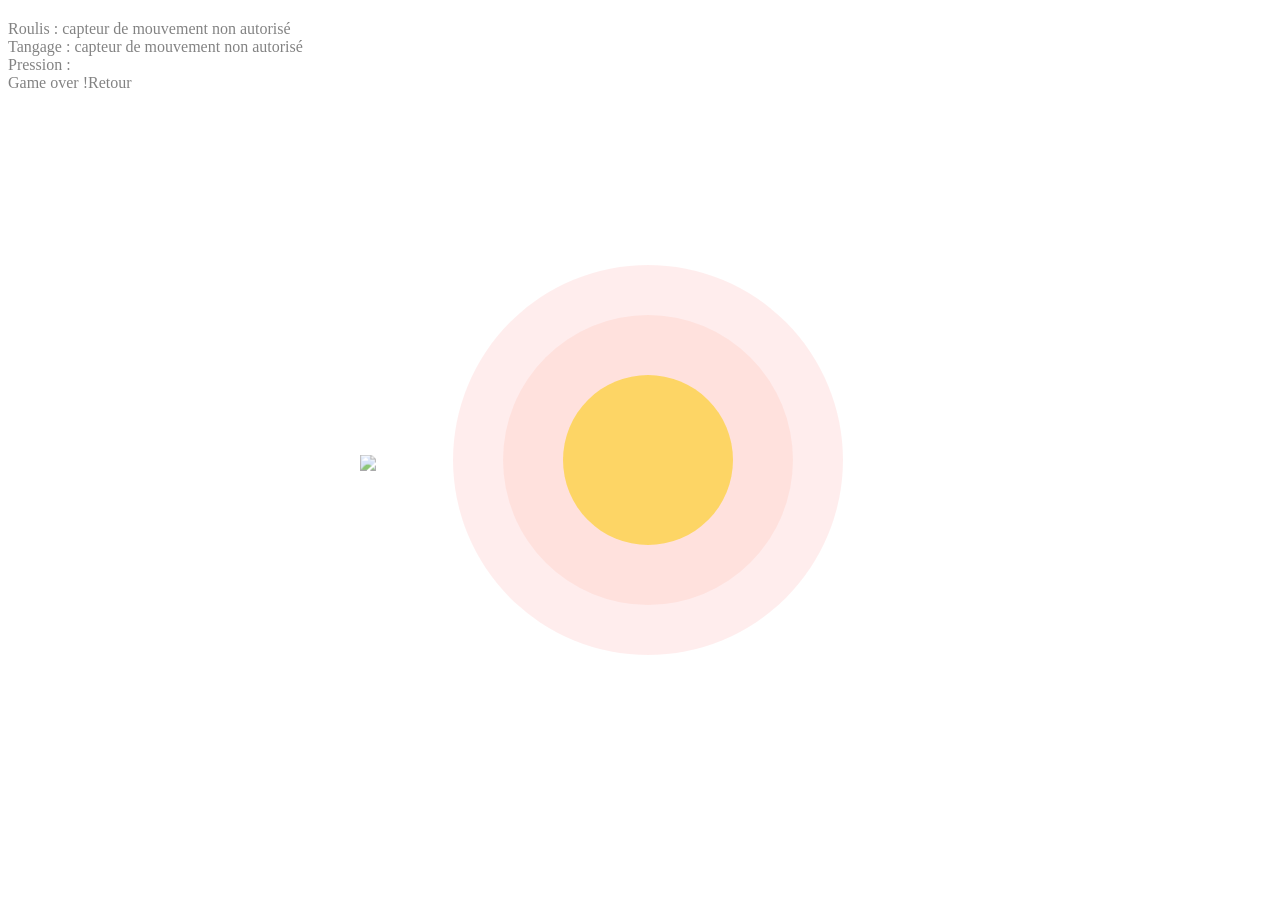
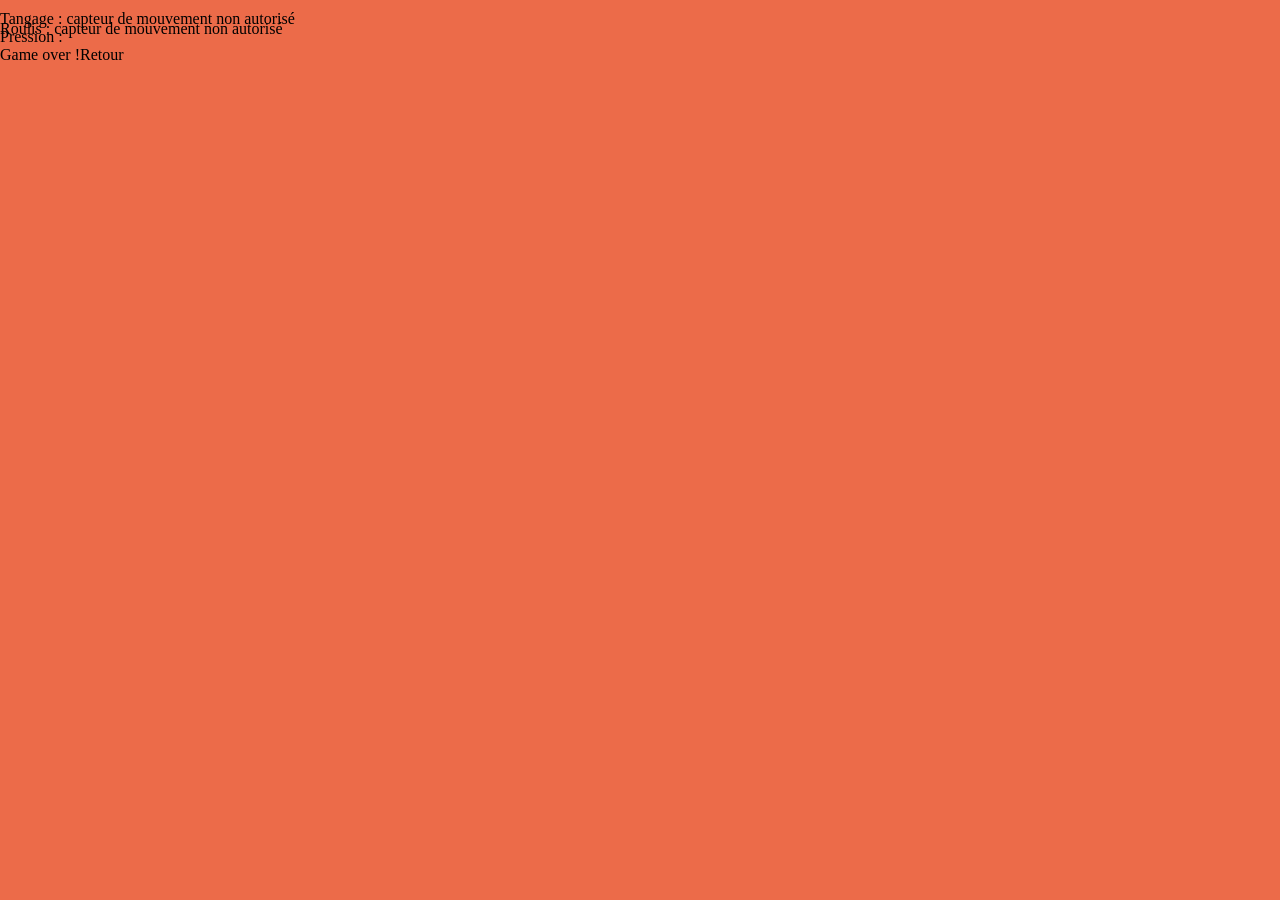

Centrage3

--- a/cocotte.css
+++ b/cocotte.css
@@ -92,9 +92,11 @@ img {
 }
 
 .feu {
-  width:100%;
-  height:100%;
-  position:relative;
+  position: absolute;
+  top: 0;
+  left: 0;
+  width: 100%;
+  height: 100%;
 }
 
 .jaune {
@@ -196,11 +198,19 @@ display: none;
 }
 
 #game .gameZone {
-    top: 10px;
+    top: 0;
+    left: 0;
     width: 100%;
     height: 100%;
-    opacity: 0.7;
+    position: fixed;
+    background-color: #EC6B49;
+}
+
+#game .gameZone > div:first-child {
     position: absolute;
+    top: 10px;
+    left: 0;
+    z-index: 10;
 }
 
 #game .gameZone.fire {
